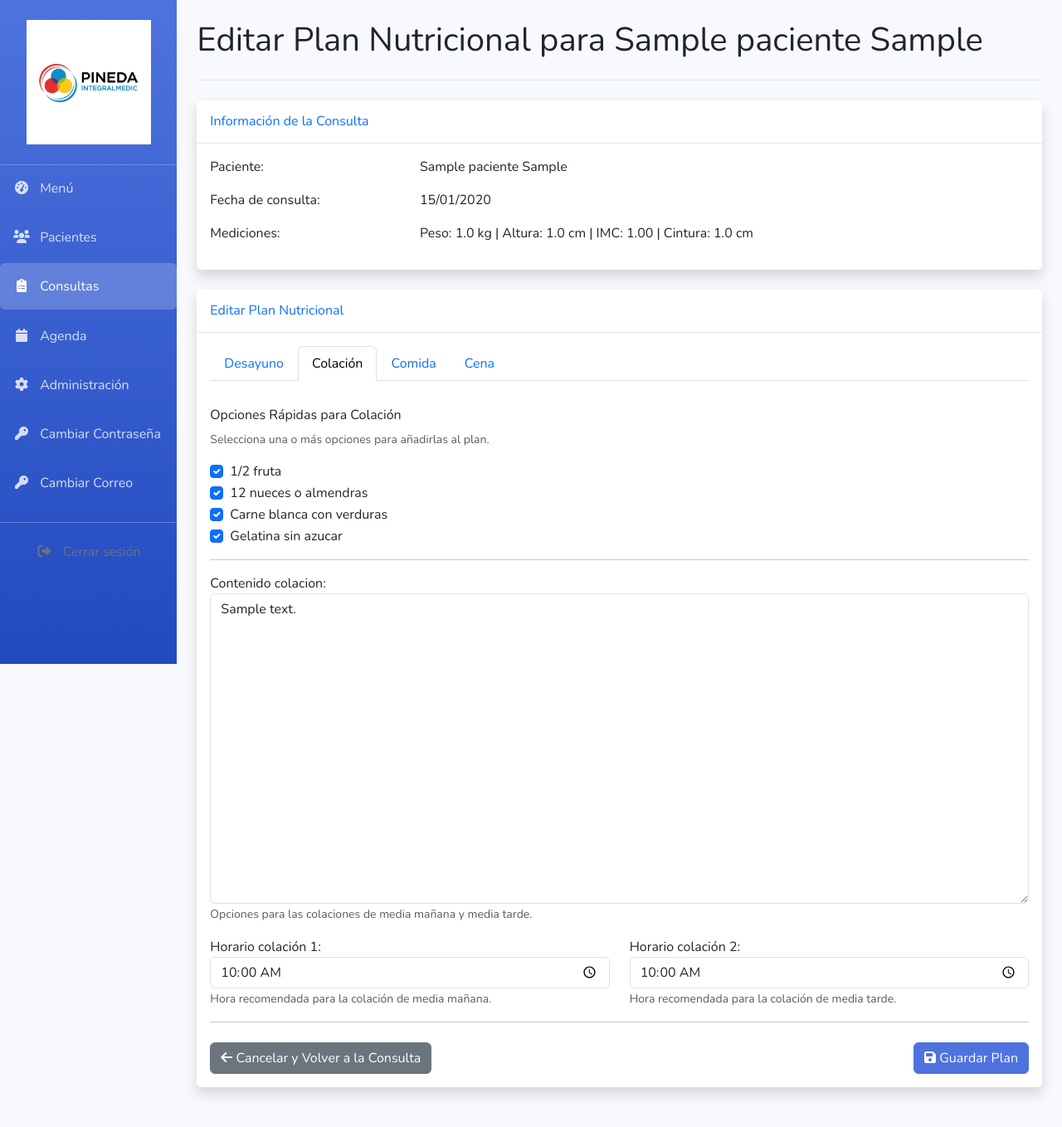
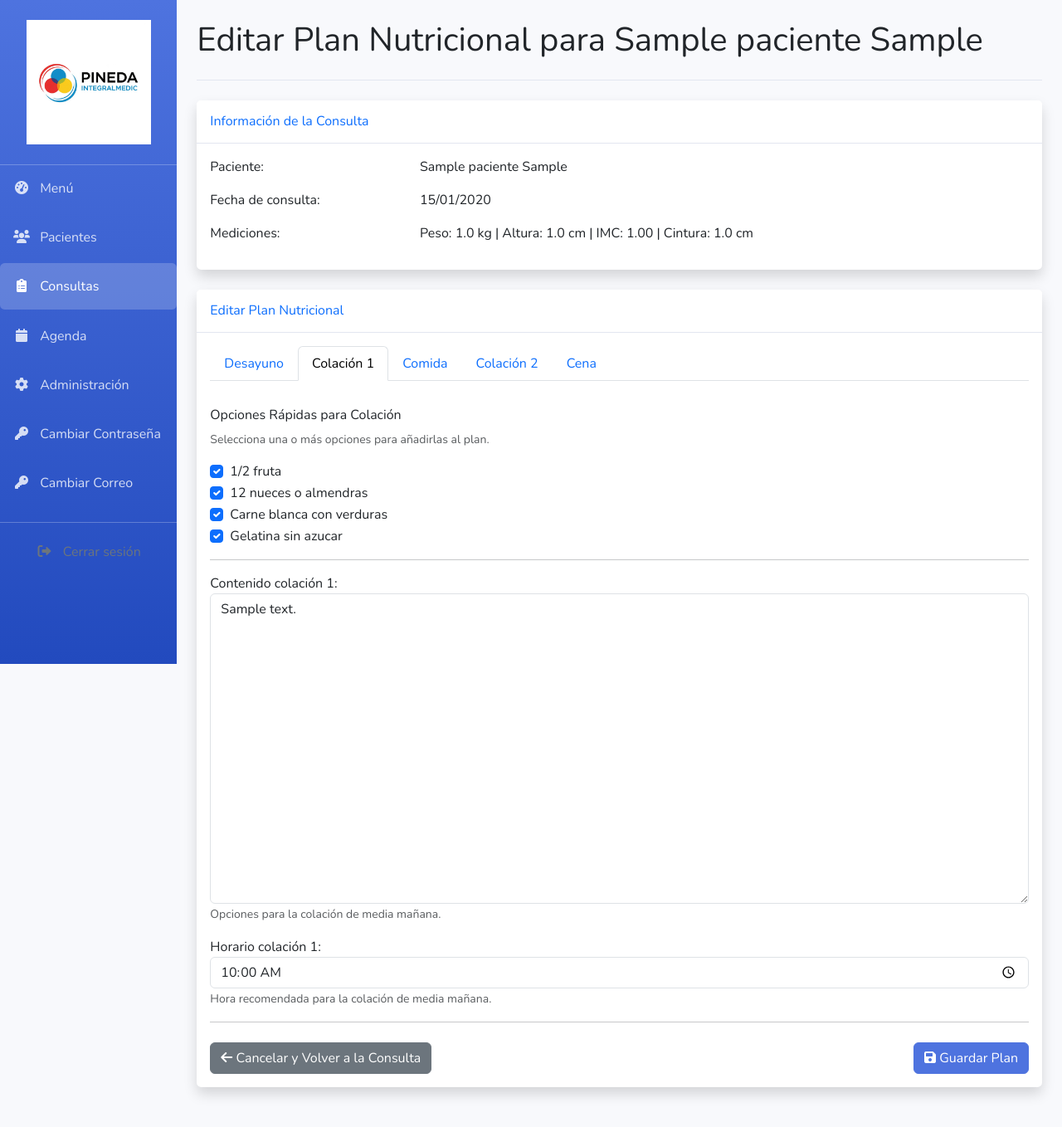
Before and after one commit to fernandocruzp/ConsultorioVirtual, a Django app: page /consultas/plan/1/editar/ in a window 1280 px wide, after a click on "Colación 1". Shown: the whole page at 83% size. Run offline with Django 5.2, Linux system fonts and the light colour scheme; a user stored in the database is signed in; tables that the repository leaves empty hold one stand-in row (values such as "Sample post").

Commit message:
Ya están los cambios en plan nutricional

```diff
--- a/consultorio_backend/consultas/forms.py
+++ b/consultorio_backend/consultas/forms.py
@@ -32,14 +32,16 @@ class PlanNutricionalForm(forms.ModelForm):
         model = PlanNutricional
         fields = [
             'contenido_desayuno', 'horario_desayuno',
-            'contenido_colacion', 'horario_colacion1', 'horario_colacion2',
+            'contenido_colacion', 'horario_colacion1',
             'contenido_comida', 'horario_comida',
+            'contenido_colacion2', 'horario_colacion2',
             'contenido_cena', 'horario_cena'
         ]
         widgets = {
             'contenido_desayuno': forms.Textarea(attrs={'rows': 15}),
             'contenido_colacion': forms.Textarea(attrs={'rows': 15}),
             'contenido_comida': forms.Textarea(attrs={'rows': 15}),
+            'contenido_colacion2': forms.Textarea(attrs={'rows': 15}),
             'contenido_cena': forms.Textarea(attrs={'rows': 15}),
             'horario_desayuno': forms.TimeInput(attrs={'type': 'time'}),
             'horario_colacion1': forms.TimeInput(attrs={'type': 'time'}),
--- a/consultorio_backend/consultas/models.py
+++ b/consultorio_backend/consultas/models.py
@@ -33,8 +33,9 @@ class Consulta(models.Model):
 class PlanNutricional(models.Model):
     consulta = models.OneToOneField('consultas.Consulta', on_delete=models.CASCADE, related_name='plan')
     contenido_desayuno = models.TextField(default="")
-    contenido_colacion = models.TextField(default="")
+    contenido_colacion = models.TextField(default="", verbose_name="Contenido colación 1")
     contenido_comida = models.TextField(default="")
+    contenido_colacion2 = models.TextField(default="", verbose_name="Contenido colación 2")
     contenido_cena = models.TextField(default="")
     # Horarios
     horario_desayuno = models.TimeField(null=True, blank=True)
--- a/consultorio_backend/consultas/views.py
+++ b/consultorio_backend/consultas/views.py
@@ -306,59 +306,60 @@ def generar_pdf(plan_id):
 
     # Y simplemente añádelo a tu historia donde quieras la línea
     story.append(linea_separadora)
-    story.append(Paragraph("Plan Nutricional", styles['h1']))
+
+    # Información del paciente centrada
+    info_paciente = f"""
+        <para alignment="center"><b>Paciente:</b> {paciente.nombre} {paciente.apellidos}<br/>
+        <b>Fecha:</b> {plan.fecha_creacion.strftime('%d/%m/%Y')}</para>
+    """
+    story.append(Paragraph(info_paciente, styles['Normal']))
     story.append(Spacer(1, 0.2*inch))
 
-    info_paciente = f"""
-        <b>Paciente:</b> {paciente.nombre} {paciente.apellidos}<br/>
-        <b>Fecha:</b> {plan.fecha_creacion.strftime('%d/%m/%Y')}<br/>
-        <b>Mediciones:</b> Peso: {plan.consulta.peso} kg | Altura: {plan.consulta.altura} cm | IMC: {plan.consulta.imc:.2f}
-    """
-    story.append(Paragraph(info_paciente, styles['Normal']))
-    story.append(Spacer(1, 0.3*inch))
+    # Definimos estilos para los títulos y el contenido de las comidas
+    style_titulo_comida = styles['h3']
+    style_titulo_comida.alignment = 1  # 1 = center
 
-    story.append(Paragraph("<b><u>Plan Nutricional:</u></b>", styles['Normal']))
-    story.append(Spacer(1, 0.2*inch))
+    style_contenido_comida = styles['BodyText']
+    style_contenido_comida.fontSize = 9  # Reducir tamaño de fuente para que quepa en una hoja
+    style_contenido_comida.leading = 11  # Reducir espacio entre líneas
+    style_contenido_comida.alignment = 1  # 1 = center
+
     secciones_plan = [
     ('Desayuno', plan.contenido_desayuno, plan.horario_desayuno),
     ('Colación 1', plan.contenido_colacion, plan.horario_colacion1),
     ('Comida', plan.contenido_comida, plan.horario_comida),
-    ('Colación 2', plan.contenido_colacion, plan.horario_colacion2),
+    ('Colación 2', plan.contenido_colacion2, plan.horario_colacion2),
     ('Cena', plan.contenido_cena, plan.horario_cena)
     ]
-
-    # Definimos estilos para los títulos y el contenido de las comidas
-    style_titulo_comida = styles['h3']
-    style_contenido_comida = styles['BodyText']
 
     for titulo, contenido, horario in secciones_plan:
         if contenido and contenido.strip():
             titulo_texto = titulo
             if horario:
                 titulo_texto += f" ({horario.strftime('%H:%M')})"
+            else:
+                titulo_texto += " (No se eligió horario)"
             story.append(Paragraph(titulo_texto, style_titulo_comida))
             contenido_html = contenido.replace('\n', '<br/>')
-            story.append(Paragraph(contenido_html, style_contenido_comida))
-            story.append(Spacer(1, 0.2*inch))
+            story.append(Paragraph(f"<para alignment='center'>{contenido_html}</para>", style_contenido_comida))
+            story.append(Spacer(1, 0.15*inch))  # Reducir espacio entre secciones
 
-    story.append(Spacer(1, 0.5*inch))
+    story.append(Spacer(1, 0.3*inch))
 
     style_aclaraciones = styles['BodyText']
-    style_aclaraciones.fontSize = 10
-    style_aclaraciones.leading = 12
+    style_aclaraciones.fontSize = 9
+    style_aclaraciones.leading = 11
+    style_aclaraciones.alignment = 1  # 1 = center
 
     texto_aclaraciones1 = """
-    Debe de comer cada 3-4 hrs. Debe de tomar 2-3 litros de agua.
-    Solo consuma frutos del monje. Consumir poca cantidad de sal o sal vegetal o rosa.
+    <para alignment='center'>Debe de comer cada 3-4 hrs. Debe de tomar 2-3 litros de agua.
+    Solo consuma frutos del monje. Consumir poca cantidad de sal o sal vegetal o rosa.</para>
     """
     story.append(Paragraph(texto_aclaraciones1, style_aclaraciones))
     story.append(Spacer(1, 0.1*inch))
 
-    texto_equivalentes_final = "<b>Equivalentes de cereales:</b> 0-2, <b>lácteos:</b> 0, <b>fruta:</b> 1 pza o 1 taza."
+    texto_equivalentes_final = "<para alignment='center'><b>Equivalentes de cereales:</b> 0-2, <b>lácteos:</b> 0, <b>fruta:</b> 1 pza o 1 taza.</para>"
     story.append(Paragraph(texto_equivalentes_final, style_aclaraciones))
-    story.append(Spacer(1, 0.2*inch))
-    texto_advertencia = '<font color="red"><b>NO LÁCTEOS, NO CARNES ROJAS, NO FRIJOLES</b></font>'
-    story.append(Paragraph(texto_advertencia, styles['h2']))
 
     def pie_de_pagina(canvas, doc):
         canvas.saveState()
@@ -719,10 +720,18 @@ def generar_pdf_receta(request, receta_id):
 
     buffer = io.BytesIO()
 
-    # NUEVO: Definir tamaño de media página (Half US Letter)
-    receta_size = (8.5 * inch, 5.5 * inch)
-    p = canvas.Canvas(buffer, pagesize=receta_size)
-    width, height = receta_size
+    # Definir tamaño de página completa en orientación vertical (US Letter)
+    page_width, page_height = letter  # letter = (612, 792) en puntos = (8.5", 11")
+
+    # Crear el canvas con página completa
+    p = canvas.Canvas(buffer, pagesize=letter)
+
+    # Pero usaremos aproximadamente el 60% superior de la página
+    # para dar más espacio al contenido de la receta
+    height = page_height
+    width = page_width
+    content_height = page_height * 0.6  # Usamos el 60% superior en lugar del 50%
+    middle_page = height - content_height  # Punto donde termina nuestra área de contenido
 
     # --- ENCABEZADO ---
     # Cargar la ruta del logo
@@ -737,7 +746,8 @@ def generar_pdf_receta(request, receta_id):
 
     # Columna Izquierda: Logo
     if logo_path:
-        p.drawImage(logo_path, x=0.5*inch, y=4*inch, width=2*inch, preserveAspectRatio=True)
+        p.drawImage(logo_path, x=0.5*inch, y=height - 1.5*inch, width=2*inch, preserveAspectRatio=True)
+
     # Estilos para los párrafos del encabezado
     styles = getSampleStyleSheet()
     style_center = ParagraphStyle(name='Center', alignment=TA_CENTER, parent=styles['Normal'], fontSize=9, leading=11)
@@ -755,7 +765,6 @@ def generar_pdf_receta(request, receta_id):
     para_centro.wrapOn(p, 3 * inch, 1.5 * inch)
     para_centro.drawOn(p, 2.75 * inch, height - 1.2 * inch)
 
-
     # Columna Derecha: Contacto
     texto_derecha_html = """
         <b>TEL .</b> 646 176 5422<br/>
@@ -768,25 +777,31 @@ def generar_pdf_receta(request, receta_id):
     para_derecha.wrapOn(p, 2 * inch, 1.5 * inch)
     para_derecha.drawOn(p, 6 * inch, height - 1.2 * inch)
 
-
     # Línea separadora después del encabezado
     p.line(0.5 * inch, height - 1.5 * inch, width - 0.5 * inch, height - 1.5 * inch)
 
     # --- CUERPO ---
     y_position = height - 1.9 * inch # Posición inicial debajo de la línea
 
-    # Información del paciente
+    # Información del paciente (a la izquierda)
     p.setFont("Helvetica-Bold", 11)
     p.drawString(0.5 * inch, y_position, "Paciente:")
     p.setFont("Helvetica", 11)
     p.drawString(1.5 * inch, y_position, f"{receta.consulta.paciente.nombre} {receta.consulta.paciente.apellidos}")
-    y_position -= 0.3 * inch
 
+    # Fecha (a la derecha)
+    fecha_str = receta.fecha_creacion.strftime("%d/%m/%Y")
     p.setFont("Helvetica-Bold", 11)
-    p.drawString(0.5 * inch, y_position, "Fecha:")
+    # Calculamos la posición para que quede alineada a la derecha
+    fecha_label_width = p.stringWidth("Fecha:", "Helvetica-Bold", 11)
+    fecha_width = p.stringWidth(fecha_str, "Helvetica", 11)
+    fecha_total_width = fecha_label_width + fecha_width + 0.2 * inch  # 0.2 inch de espacio entre label y valor
+
+    p.drawString(width - 0.5 * inch - fecha_total_width, y_position, "Fecha:")
     p.setFont("Helvetica", 11)
-    p.drawString(1.5 * inch, y_position, receta.fecha_creacion.strftime("%d/%m/%Y"))
-    y_position -= 0.6 * inch
+    p.drawString(width - 0.5 * inch - fecha_width, y_position, fecha_str)
+
+    y_position -= 0.6 * inch  # Mayor espacio después de la información del paciente
 
     # Contenido de la receta (sin título)
     styles = getSampleStyleSheet()
@@ -798,18 +813,25 @@ def generar_pdf_receta(request, receta_id):
     medicamentos_paragraph = Paragraph(contenido_html, style_normal)
 
     # Lógica para evitar que el texto invada el pie de página
-    footer_margin = 1.0 * inch
+    # Dejamos un margen de 0.75 pulgadas desde la línea de corte
+    footer_margin = middle_page + 0.75 * inch
     available_height = y_position - footer_margin
     w_para, h_para = medicamentos_paragraph.wrapOn(p, width - inch, available_height)
     medicamentos_paragraph.drawOn(p, 0.5 * inch, y_position - h_para)
 
     # --- PIE DE PÁGINA ---
-    # Línea separadora antes del pie de página
-    p.line(0.5 * inch, 0.75 * inch, width - 0.5 * inch, 0.75 * inch)
+    # Línea separadora antes del pie de página - colocada cerca de la línea de corte
+    pie_y = middle_page + 0.5 * inch
+    p.line(0.5 * inch, pie_y, width - 0.5 * inch, pie_y)
 
     # Texto del pie de página
     p.setFont("Helvetica-Oblique", 9)
-    p.drawCentredString(width / 2, 0.5 * inch, "Calle Mina No. 30-1, Fracc Bahía C.P 22880 Ensenada, B.C., México")
+    p.drawCentredString(width / 2, pie_y - 0.25 * inch, "Calle Mina No. 30-1, Fracc Bahía C.P 22880 Ensenada, B.C., México")
+
+    # Dibujamos una línea punteada para indicar dónde cortar
+    p.setDash([3, 3], 0)
+    p.line(0, middle_page, width, middle_page)
+    p.setDash([], 0)  # Restaurar línea sólida
 
     # --- FINALIZAR ---
     p.showPage()
--- a/consultorio_backend/templates/consultas/form_plan.html
+++ b/consultorio_backend/templates/consultas/form_plan.html
@@ -76,10 +76,13 @@
                     <button class="nav-link active" id="desayuno-tab" data-bs-toggle="tab" data-bs-target="#desayuno-pane" type="button" role="tab" aria-controls="desayuno-pane" aria-selected="true">Desayuno</button>
                 </li>
                 <li class="nav-item" role="presentation">
-                    <button class="nav-link" id="colacion-tab" data-bs-toggle="tab" data-bs-target="#colacion-pane" type="button" role="tab" aria-controls="colacion-pane" aria-selected="false">Colación</button>
+                    <button class="nav-link" id="colacion-tab" data-bs-toggle="tab" data-bs-target="#colacion-pane" type="button" role="tab" aria-controls="colacion-pane" aria-selected="false">Colación 1</button>
                 </li>
                 <li class="nav-item" role="presentation">
                     <button class="nav-link" id="comida-tab" data-bs-toggle="tab" data-bs-target="#comida-pane" type="button" role="tab" aria-controls="comida-pane" aria-selected="false">Comida</button>
+                </li>
+                <li class="nav-item" role="presentation">
+                    <button class="nav-link" id="colacion2-tab" data-bs-toggle="tab" data-bs-target="#colacion2-pane" type="button" role="tab" aria-controls="colacion2-pane" aria-selected="false">Colación 2</button>
                 </li>
                 <li class="nav-item" role="presentation">
                     <button class="nav-link" id="cena-tab" data-bs-toggle="tab" data-bs-target="#cena-pane" type="button" role="tab" aria-controls="cena-pane" aria-selected="false">Cena</button>
@@ -162,25 +165,13 @@
                         {{ form.contenido_colacion.label_tag }}
                         {{ form.contenido_colacion }}
                         {% if form.contenido_colacion.errors %}<div class="invalid-feedback d-block">{{ form.contenido_colacion.errors }}</div>{% endif %}
-                        <small class="form-text text-muted">Opciones para las colaciones de media mañana y media tarde.</small>
+                        <small class="form-text text-muted">Opciones para la colación de media mañana.</small>
                     </div>
-                    <div class="row mt-3">
-                        <div class="col-md-6">
-                            <div class="form-group">
-                                <label for="{{ form.horario_colacion1.id_for_label }}">Horario colación 1:</label>
-                                {{ form.horario_colacion1 }}
-                                {% if form.horario_colacion1.errors %}<div class="invalid-feedback d-block">{{ form.horario_colacion1.errors }}</div>{% endif %}
-                                <small class="form-text text-muted">Hora recomendada para la colación de media mañana.</small>
-                            </div>
-                        </div>
-                        <div class="col-md-6">
-                            <div class="form-group">
-                                <label for="{{ form.horario_colacion2.id_for_label }}">Horario colación 2:</label>
-                                {{ form.horario_colacion2 }}
-                                {% if form.horario_colacion2.errors %}<div class="invalid-feedback d-block">{{ form.horario_colacion2.errors }}</div>{% endif %}
-                                <small class="form-text text-muted">Hora recomendada para la colación de media tarde.</small>
-                            </div>
-                        </div>
+                    <div class="form-group mt-3">
+                        <label for="{{ form.horario_colacion1.id_for_label }}">Horario colación 1:</label>
+                        {{ form.horario_colacion1 }}
+                        {% if form.horario_colacion1.errors %}<div class="invalid-feedback d-block">{{ form.horario_colacion1.errors }}</div>{% endif %}
+                        <small class="form-text text-muted">Hora recomendada para la colación de media mañana.</small>
                     </div>
                 </div>
 
@@ -221,6 +212,51 @@
                         {{ form.horario_comida }}
                         {% if form.horario_comida.errors %}<div class="invalid-feedback d-block">{{ form.horario_comida.errors }}</div>{% endif %}
                         <small class="form-text text-muted">Hora recomendada para la comida principal.</small>
+                    </div>
+                </div>
+
+              <div class="tab-pane fade" id="colacion2-pane" role="tabpanel" aria-labelledby="colacion2-tab" tabindex="0">
+		<h6 class="mt-3">Opciones Rápidas para Colación 2</h6>
+		<p class="text-muted small">Selecciona una o más opciones para añadirlas al plan.</p>
+
+		<div class="mb-3">
+		  <div class="form-check">
+		    <input class="form-check-input" type="checkbox" value="1/2 fruta" id="opcionColacion2_1" onclick="actualizarTextareaColacion2(this)" checked>
+		    <label class="form-check-label" for="opcionColacion2_1">
+                      1/2 fruta
+		    </label>
+		  </div>
+		  <div class="form-check">
+		    <input class="form-check-input" type="checkbox" value="12 nueces o almendras" id="opcionColacion2_2" onclick="actualizarTextareaColacion2(this)" checked>
+		    <label class="form-check-label" for="opcionColacion2_2">
+                      12 nueces o almendras
+		    </label>
+		  </div>
+		  <div class="form-check">
+		    <input class="form-check-input" type="checkbox" value="Carne blanca con verduras" id="opcionColacion2_3" onclick="actualizarTextareaColacion2(this)" checked>
+		    <label class="form-check-label" for="opcionColacion2_3">
+                      Carne blanca con verduras
+		    </label>
+		  </div>
+		  <div class="form-check">
+		    <input class="form-check-input" type="checkbox" value="Gelatina sin azucar" id="opcionColacion2_4" onclick="actualizarTextareaColacion2(this)" checked>
+		    <label class="form-check-label" for="opcionColacion2_4">
+                      Gelatina sin azucar
+		    </label>
+		  </div>
+		</div>
+		<hr>
+                    <div class="form-group">
+                        {{ form.contenido_colacion2.label_tag }}
+                        {{ form.contenido_colacion2 }}
+                        {% if form.contenido_colacion2.errors %}<div class="invalid-feedback d-block">{{ form.contenido_colacion2.errors }}</div>{% endif %}
+                        <small class="form-text text-muted">Opciones para la colación de media tarde.</small>
+                    </div>
+                    <div class="form-group mt-3">
+                        <label for="{{ form.horario_colacion2.id_for_label }}">Horario colación 2:</label>
+                        {{ form.horario_colacion2 }}
+                        {% if form.horario_colacion2.errors %}<div class="invalid-feedback d-block">{{ form.horario_colacion2.errors }}</div>{% endif %}
+                        <small class="form-text text-muted">Hora recomendada para la colación de media tarde.</small>
                     </div>
                 </div>
 
@@ -306,6 +342,12 @@
             });
         }
 
+        if (document.getElementById('id_contenido_colacion2') && document.getElementById('id_contenido_colacion2').value.trim() === '') {
+            document.querySelectorAll('#colacion2-pane .form-check-input:checked').forEach(function(checkbox) {
+                actualizarTextareaColacion2(checkbox);
+            });
+        }
+
         if (document.getElementById('id_contenido_cena').value.trim() === '') {
             document.querySelectorAll('#cena-pane .form-check-input:checked').forEach(function(checkbox) {
                 actualizarTextareaCena(checkbox);
@@ -356,6 +398,20 @@
 
         textarea.value = lineas.join('\n');
   }
+  function actualizarTextareaColacion2(checkbox) {
+        const textarea = document.getElementById('id_contenido_colacion2');
+        const textoOpcion = checkbox.value;
+
+        let lineas = textarea.value.split('\n').filter(linea => linea.trim() !== '');
+
+        if (checkbox.checked) {
+            lineas.push(textoOpcion);
+        } else {
+            lineas = lineas.filter(linea => linea.trim() !== textoOpcion.trim());
+        }
+
+        textarea.value = lineas.join('\n');
+  }
   function actualizarTextareaCena(checkbox) {
         const textarea = document.getElementById('id_contenido_cena');
         const textoOpcion = checkbox.value;
```
Also changed, not shown: consultorio_backend/portal/views.py (+19 -16 lines), consultorio_backend/templates/consultas/plan_nutricional.html (+25 -13 lines), consultorio_backend/templates/portal/plan_nutricional.html (+25 -13 lines), consultorio_backend/consultas/migrations/0005_plannutricional_contenido_colacion2_and_more.py (added).
